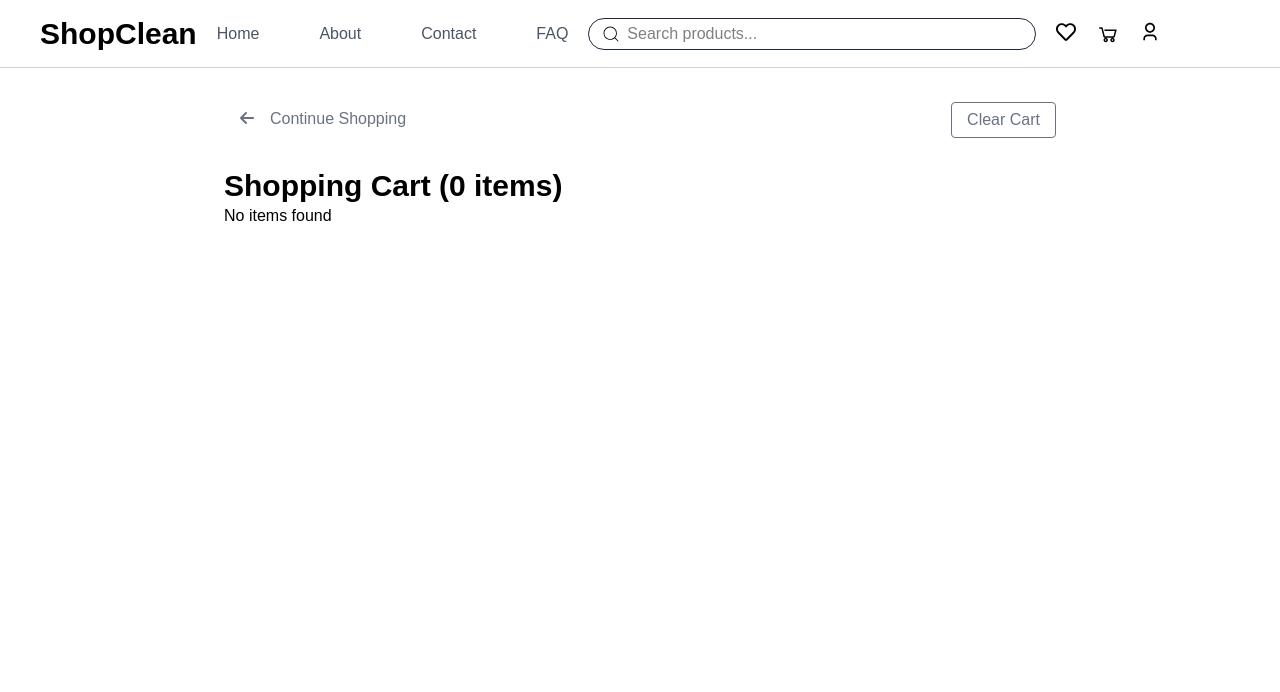
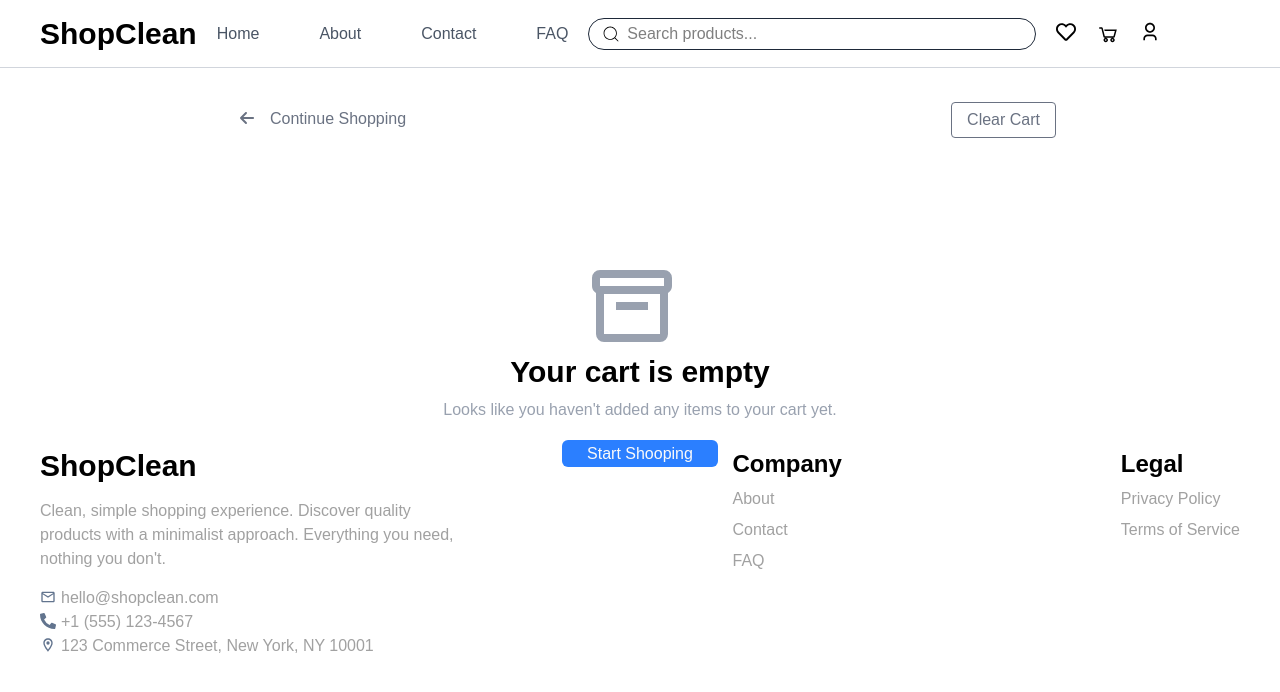
Before and after one commit to Muzaffarfullstack/ShopClean, a React (Vite) app: page /cartItem in a window 1280 px wide. Shown: the top 692 px of the page. Built offline with nearby package versions, Linux system fonts and the light colour scheme.

Commit message:
new features added

```diff
--- a/src/App.jsx
+++ b/src/App.jsx
@@ -15,14 +15,30 @@ import CartItem from "./components/CartItem";
 import { toast } from "sonner";
 
 // react imports
-import { useState } from "react";
+import { useEffect, useState } from "react";
 
 function App() {
-  const [cart, setCart] = useState([]);
+  const [cart, setCart] = useState(() => {
+    const saved = localStorage.getItem("cart");
+    return saved ? JSON.parse(saved) : [];
+  });
+
+  const clearCart = (e) => {
+    e.preventDefault();
+    setCart([]);
+  };
+
+  useEffect(() => {
+    localStorage.setItem("cart", JSON.stringify(cart));
+  }, [cart]);
 
   const addtoCart = (product) => {
     setCart([...cart, product]);
     toast.success("Added to Cart");
+  };
+
+  const deleteItems = (id) => {
+    setCart((prev) => prev.filter((product) => product.id !== id));
   };
 
   const routes = createBrowserRouter([
@@ -53,7 +69,13 @@ function App() {
         },
         {
           path: "/cartItem/",
-          element: <CartItem items={cart} />,
+          element: (
+            <CartItem
+              items={cart}
+              deleteItems={deleteItems}
+              clearCart={clearCart}
+            />
+          ),
         },
       ],
     },
--- a/src/components/CartItem.jsx
+++ b/src/components/CartItem.jsx
@@ -1,34 +1,61 @@
 import { FaArrowLeft } from "react-icons/fa6";
 import { Link } from "react-router-dom";
 import { GoTrash } from "react-icons/go";
+import { BiBox } from "react-icons/bi";
 
-function CartItem({ items }) {
-  console.log(items);
+function CartItem({ items, deleteItems, clearCart }) {
+  const subtotal = items.reduce((acc, curValue) => {
+    return acc + curValue.price * curValue.qty;
+  }, 0);
+
+  const tax = items.reduce((acc, { qty }) => acc + 2 * qty, 0);
+  const totalItems = items.reduce((acc, { qty }) => acc + qty, 0);
+  const total = subtotal + tax;
 
   return (
     <div className="wrap">
       <div className="cartItem-btn flex justify-between">
-        <Link className="flex continue rounded-sm text-gray-500 cursor-pointer hover:bg-gray-300 hover:text-blue-600 transition-all">
+        <Link
+          className="flex continue rounded-sm text-gray-500 cursor-pointer hover:bg-gray-300 hover:text-blue-600 transition-all"
+          to="/"
+        >
           <FaArrowLeft className="continue-logo" /> Continue Shopping
         </Link>
-        <Link className="border border-gray-500 continue rounded-sm text-gray-500 hover:bg-gray-200 hover:text-red-600 transition-all">
+        <Link
+          className="border border-gray-500 continue rounded-sm text-gray-500 hover:bg-gray-200 hover:text-red-600 transition-all"
+          onClick={clearCart}
+        >
           Clear Cart
         </Link>
       </div>
+
+      {items.length === 0 ? (
+        <div className="text-center relative top-30">
+          <BiBox className="text-center relative left-90 text-8xl text-gray-400" />
+          <h1 className="text-3xl font-bold">Your cart is empty</h1>
+          <p className="text-gray-400 relative top-2">
+            Looks like you haven't added any items to your cart yet.
+          </p>
+          <Link
+            className="btn bg-blue-500 text-neutral-50 rounded-md relative top-7"
+            to="/"
+          >
+            Start Shooping
+          </Link>
+        </div>
+      ) : (
+        <div>
           <h1 className="text-3xl font-bold quantity">
-        Shopping Cart ({items.length} items)
+            Shopping Cart ({totalItems} items)
           </h1>
 
-      <div className="cartItem-container">
+          <div className="cartItem-container flex justify-between">
             <div>
-          {items.length === 0 ? (
-            <p>No items found</p>
-          ) : (
-            items.map((item) => {
+              {items.map((item) => {
                 return (
                   <div
                     key={item.id}
-                  className="shadow-md w-[70%] h-[120px] cart flex"
+                    className="shadow-md w-[542px] h-[120px] cart flex"
                   >
                     <img
                       src={item.image}
@@ -50,16 +77,45 @@ function CartItem({ items }) {
                       </button>
                     </div>
                     <div className="flex gap-10 relative left-10 top-7">
-                    <p className="font-bold">${item.price}</p>
-                    <GoTrash className="relative top-1 cursor-pointer " />
+                      <p className="font-bold">${subtotal.toFixed(2)}</p>
+                      <GoTrash
+                        className="relative top-1 cursor-pointer "
+                        onClick={() => deleteItems(item.id)}
+                      />
                     </div>
                   </div>
                 );
-            })
+              })}
+            </div>
+            <div className="w-[250px] shadow order-summary">
+              <h1 className="text-xl font-bold">Order Summary</h1>
+              <div className="flex justify-between text-gray-500 subtotal">
+                <p>Subtotal ({totalItems} items)</p>
+                <p>${subtotal.toFixed(2)}</p>
+              </div>
+              <div className="text-gray-500 flex justify-between shipping">
+                <p>Shipping</p>
+                <p>Free</p>
+              </div>
+              <div className="text-gray-500 flex justify-between tax">
+                <p>Tax</p>
+                <p>$ {tax.toFixed(2)}</p>
+              </div>
+              <hr className="summary-line text-gray-500" />
+              <div className="text-gray-500 flex justify-between final-price">
+                <p>Total</p>
+                <p>$ {total.toFixed(2)}</p>
+              </div>
+              <button className="block bg-blue-600 btn text-neutral-50 rounded-md cursor-pointer hover:bg-blue-700">
+                Proceed to Checkout
+              </button>
+              <small className="text-gray-500 fee">
+                Free shipping on orders over $50
+              </small>
+            </div>
+          </div>
+        </div>
       )}
-        </div>
-        <div></div>
-      </div>
     </div>
   );
 }
--- a/src/index.css
+++ b/src/index.css
@@ -95,7 +95,13 @@
 .item-price {
   margin: 10px 0;
 }
-.desc {
+.desc,
+.subtotal,
+.tax,
+.shipping,
+.summary-line,
+.final-price,
+.fee {
   margin: 15px 0;
 }
 .description {
@@ -126,3 +132,10 @@
 .price-title {
   margin-left: 20px;
 }
+.cartItem-container {
+  max-width: 832px;
+  width: 100%;
+}
+.order-summary {
+  padding: 24px;
+}
--- a/src/layout/MainLayout.jsx
+++ b/src/layout/MainLayout.jsx
@@ -1,5 +1,5 @@
 import { Outlet } from "react-router-dom";
-// import Footer from "../components/Footer";
+import Footer from "../components/Footer";
 import Navbar from "../components/Navbar";
 
 function MainLayout() {
@@ -9,7 +9,7 @@ function MainLayout() {
       <main>
         <Outlet />
       </main>
-      {/* <Footer /> */}
+      <Footer />
     </>
   );
 }
```
Lines whose indentation alone changed are shown as unchanged.
